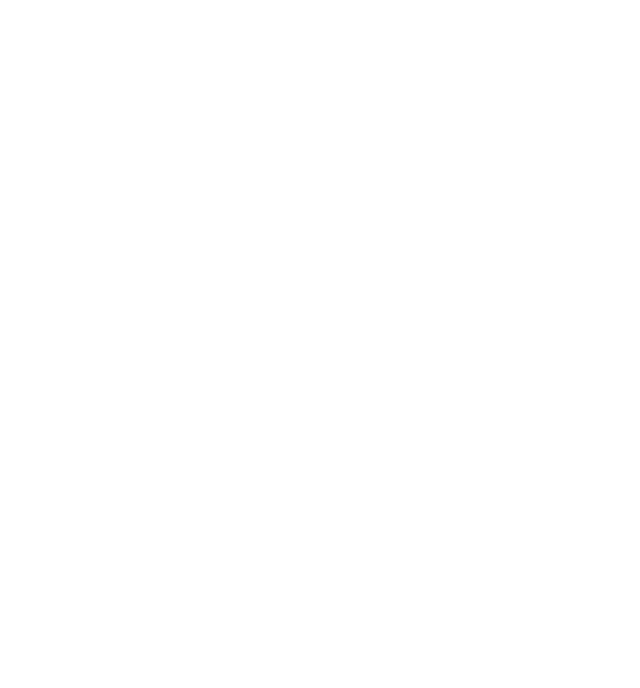
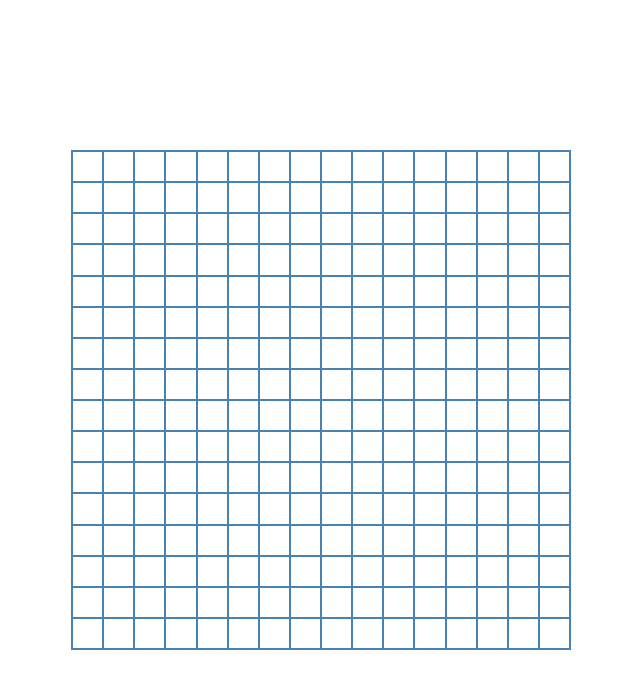
Before and after one commit to jasoneczek/cybercanvas-studio, a plain HTML site: page index.html in a window 1280 px wide. Shown: the whole page, without its empty margins (319-959 px from the left). Drawn offline with Linux system fonts and the light colour scheme.

Commit message:
Implement dynamic grid creation in JavaScript
This commit adds JavaScript functionality to dynamically create a grid of boxes within the '#grid' element. The createGrid function takes a __TEXT	__DATA	__OBJC	others	dec	hex parameter to determine the number of boxes in the grid. The grid creation is triggered with a default size of 16.

```diff
--- a/index.html
+++ b/index.html
@@ -8,6 +8,8 @@
 </head>
 <body>
 
+  <div id="grid" class="grid"></div>
+
 
   <script src="script.js"></script>
 
--- a/script.js
+++ b/script.js
@@ -0,0 +1,15 @@
+const grid = document.querySelector('#grid');
+
+function createGrid(size) {
+  const boxSize = 100 / size;
+
+  for (let i = 0; i < (size * size); i++) {
+    const box = document.createElement("div");
+    box.classList.add('box');
+    box.style.width = `${boxSize}%`;
+    box.style.height = `${boxSize}%`;
+    grid.appendChild(box);
+  }
+}
+
+createGrid(16);
--- a/style.css
+++ b/style.css
@@ -0,0 +1,24 @@
+* {
+  margin: 0;
+  padding: 0;
+  box-sizing: border-box;
+}
+
+body {
+  display: flex;
+  justify-content: center;
+  align-items: center;
+  height: 100vh;
+}
+
+.grid {
+  width: 500px;
+  height: 500px;
+  border: 1px solid steelblue;
+  display: flex;
+  flex-wrap: wrap;
+}
+
+.box {
+  border: 1px solid steelblue;
+}
```
